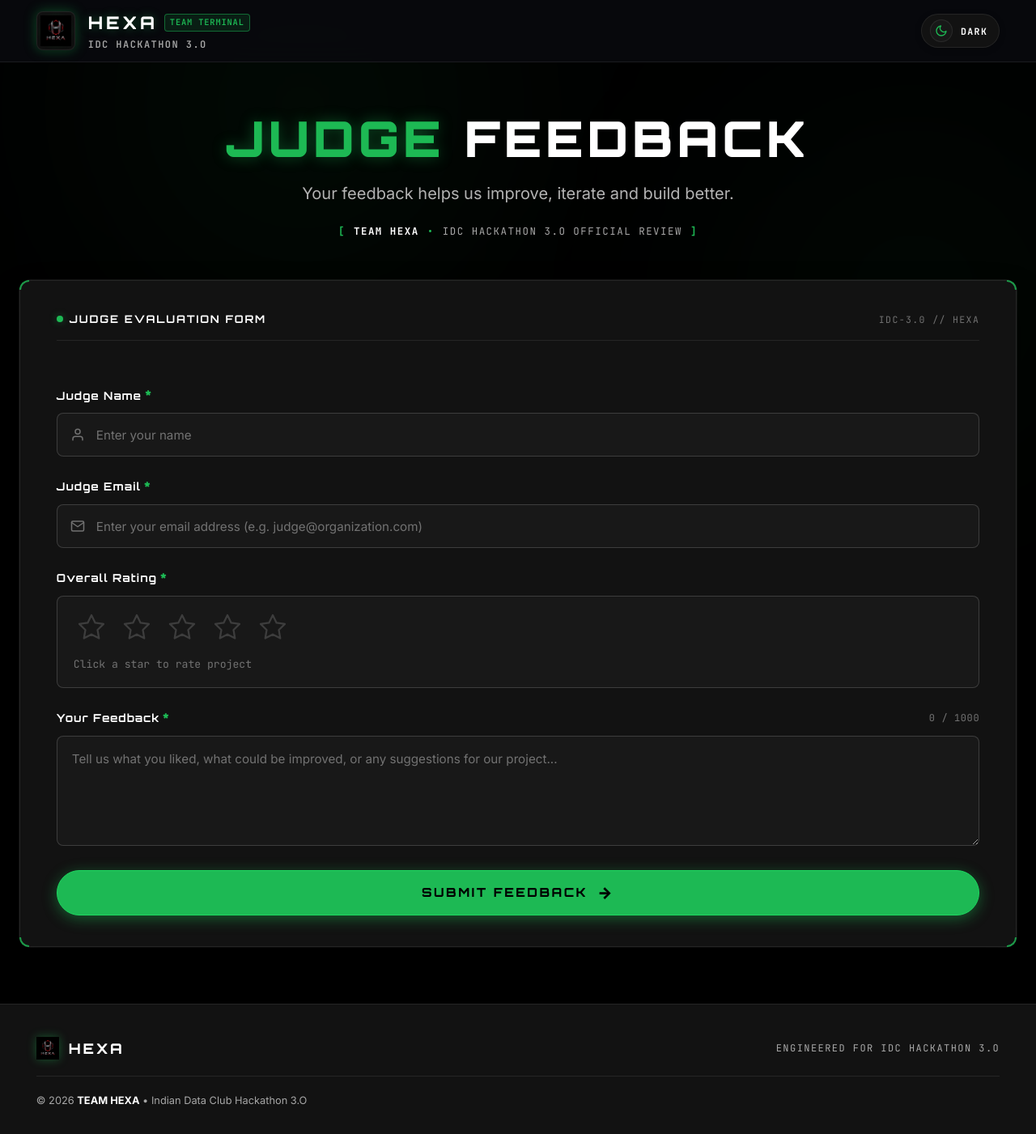
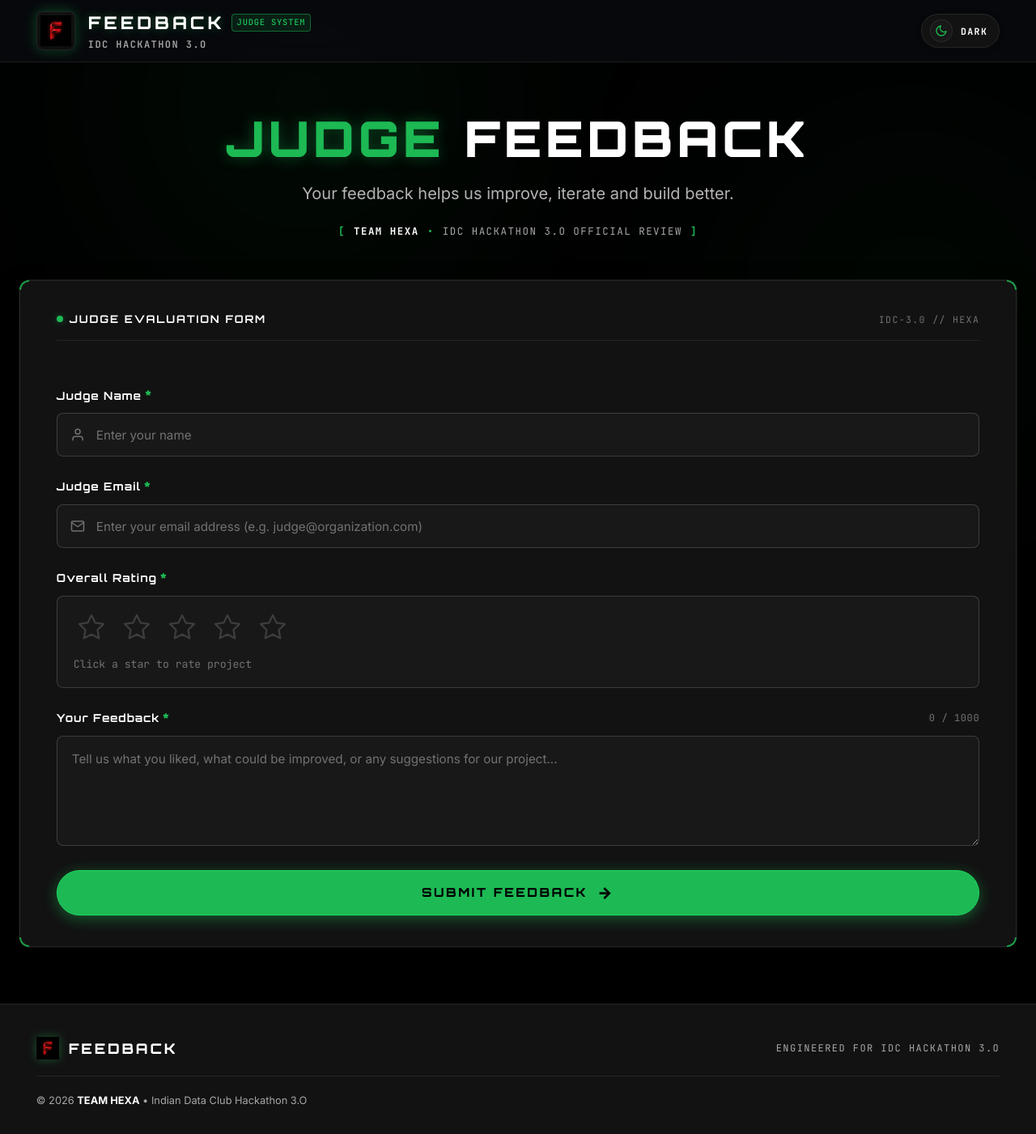
Before and after one commit to theanubhav700/FEEDBACK-FORM, a React (Vite) app: page / in a window 1280 px wide. Shown: the whole page at 81% size. Built offline with nearby package versions, Linux system fonts and the light colour scheme.

Commit message:
feat: add Netflix-style Feedback logo, update header/footer branding, and set page title to FEEDBACK

```diff
--- a/index.html
+++ b/index.html
@@ -3,9 +3,9 @@
 
 <head>
   <meta charset="UTF-8" />
-  <link rel="icon" type="image/png" href="/hexa.png" />
+  <link rel="icon" type="image/png" href="/feedback-logo.png" />
   <meta name="viewport" content="width=device-width, initial-scale=1.0, maximum-scale=1.0, minimum-scale=1.0, user-scalable=no, shrink-to-fit=no" />
-  <title>IDC Hackathon 3.O</title>
+  <title>FEEDBACK</title>
   <meta name="description"
     content="Official Judge Feedback & Review terminal for Team HEXA at IDC Hackathon 3.O. Submit real-time ratings and evaluations." />
   <!-- Fonts -->
--- a/src/components/Footer.jsx
+++ b/src/components/Footer.jsx
@@ -9,12 +9,12 @@ export default function Footer() {
         <div className="footer-brand-row">
           <div className="footer-logo-wrap">
             <img
-              src="/hexa.png"
-              alt="HEXA Logo"
+              src="/feedback-logo.png"
+              alt="Feedback Logo"
               className="footer-logo-img"
               onError={(e) => { e.target.style.display = 'none'; }}
             />
-            <span className="footer-brand-title">HEXA</span>
+            <span className="footer-brand-title">FEEDBACK</span>
           </div>
           <div className="footer-tagline">
             ENGINEERED FOR IDC HACKATHON 3.O
--- a/src/components/Header.jsx
+++ b/src/components/Header.jsx
@@ -10,8 +10,8 @@ export default function Header({ theme = 'dark', onToggleTheme }) {
           <div className="logo-frame">
             <div className="logo-glow" />
             <img
-              src="/hexa.png"
-              alt="HEXA Logo"
+              src="/feedback-logo.png"
+              alt="Feedback Logo"
               className="hexa-logo-img"
               onError={(e) => {
                 e.target.style.display = 'none';
@@ -21,8 +21,8 @@ export default function Header({ theme = 'dark', onToggleTheme }) {
           </div>
           <div className="brand-titles">
             <div className="brand-primary-row">
-              <span className="brand-name">HEXA</span>
-              <span className="brand-badge">TEAM TERMINAL</span>
+              <span className="brand-name">FEEDBACK</span>
+              <span className="brand-badge">JUDGE SYSTEM</span>
             </div>
             <span className="brand-hackathon">IDC HACKATHON 3.O</span>
           </div>
```
Also changed, not shown: public/feedback-logo.jpg (added), public/feedback-logo.png (added).
